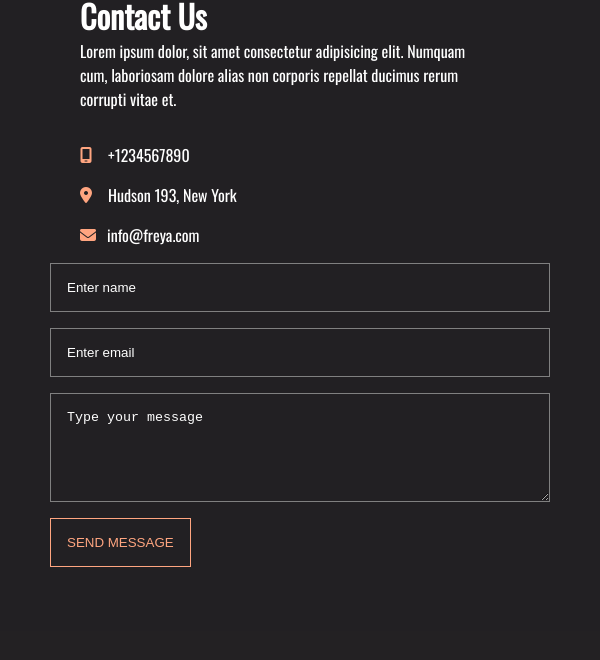
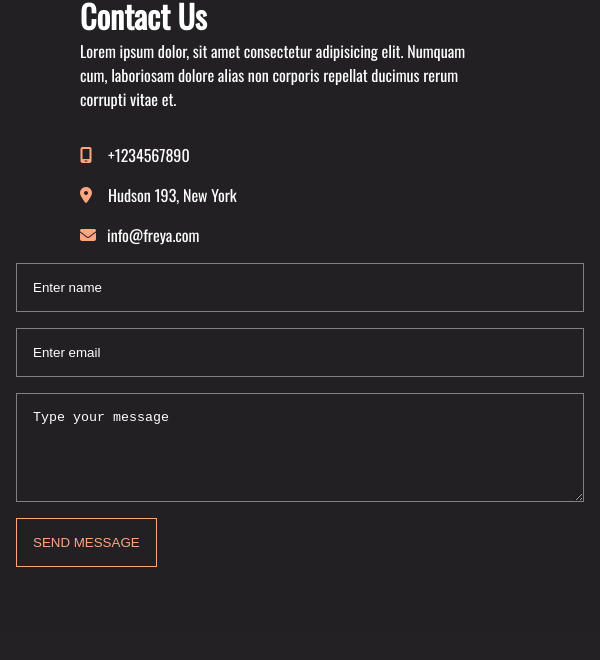
Before and after one commit to GloQue/restaurant, a plain HTML site: page index.html in a window 600 px wide. Shown: the part 1927-2587 px from the top of the page. Drawn offline with nearby package versions, Linux system fonts and the light colour scheme; a web font is replaced by a local one.

Commit message:
modified input elements' width

```diff
--- a/style.css
+++ b/style.css
@@ -340,7 +340,7 @@ body{
     color: white;
     border: 1px solid grey;
     margin-bottom: 1rem;
-    width: 600px;
+    width: 100%;
     padding: 1rem;
   }
 
@@ -349,8 +349,8 @@ body{
     opacity: 1;
   }
 
-  .form-section{
-    width: auto;
+  .form-section {
+    width: 100%;
 }
 
   .form-section button{
@@ -679,16 +679,13 @@ footer p{
     width: 300px;
   }
 
-  input, textarea{
-    width: 100%;
-  }
-
   .address-section{
     width: 100%;
   }
 
-  .form-section{
-    margin: 0 auto;
+  .form-section {
+    width: 100%;
+    padding: 0 1rem;
 }
 
   footer{
@@ -736,7 +733,7 @@ footer p{
   }
 
   input, textarea{
-  width: 500px;
+  width: 100%;
   }
 
   .left-contact-section{
@@ -843,7 +840,7 @@ input, textarea{
   }
 
   input, textarea{
-    width: 600px;
+    width: 100%;
   }
 
   .left-contact-section{
@@ -855,13 +852,13 @@ input, textarea{
   }
 }
 
-@media screen and (min-width: 993px) and (max-width: 1850px){
+@media screen and (min-width: 993px) and (max-width: 2050px){
   .contact-section{
     padding: 4rem;
   }
 
   input, textarea{
-    width: 450px;
+    width: 100%;
   }
 
   .left-contact-section p:nth-of-type(1){
```
Lines whose indentation alone changed are shown as unchanged.
